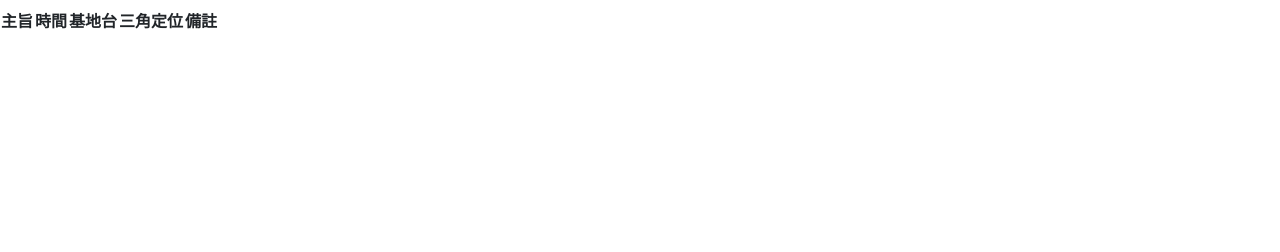
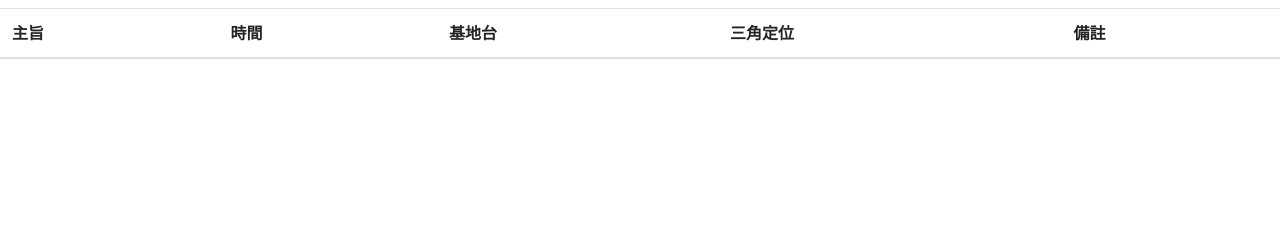
Before and after one commit to latteouka/loccib-frontend, a Flask app: page /show in a window 1280 px wide. Shown: the part 48-300 px from the top of the page. Run offline with Flask 2, Linux system fonts and the light colour scheme; data that the repository does not hold is empty; some libraries are stand-ins or nearby versions.

Commit message:
make it better

```diff
--- a/templates/records.html
+++ b/templates/records.html
@@ -7,7 +7,7 @@
 
 {% block content %}
 <h1>{{user}}</h1>
-<table id="flip-scroll">
+<table class="table" id="flip-scroll">
     <thead>
         <tr>
             <th>主旨</th>
```
